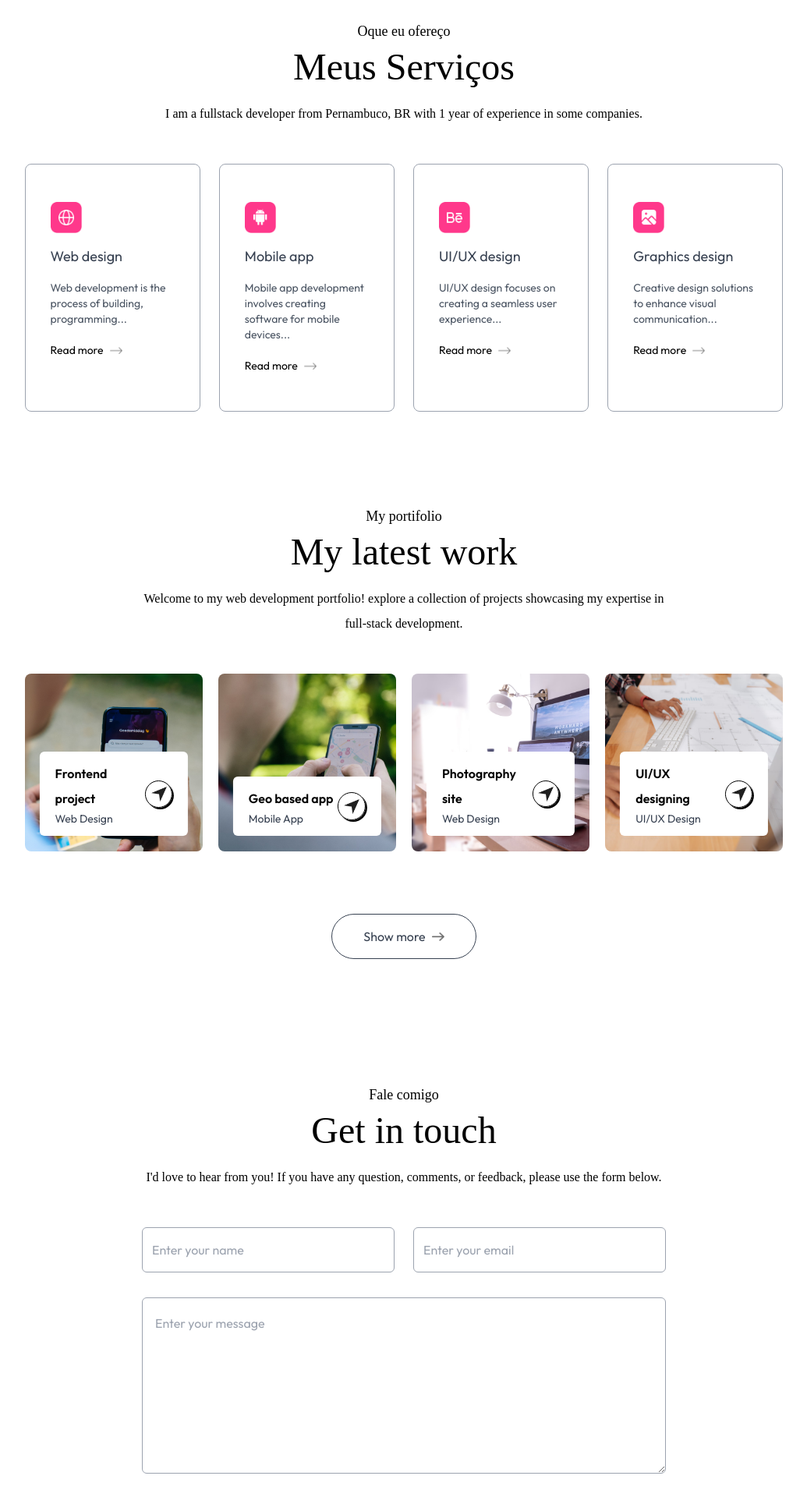
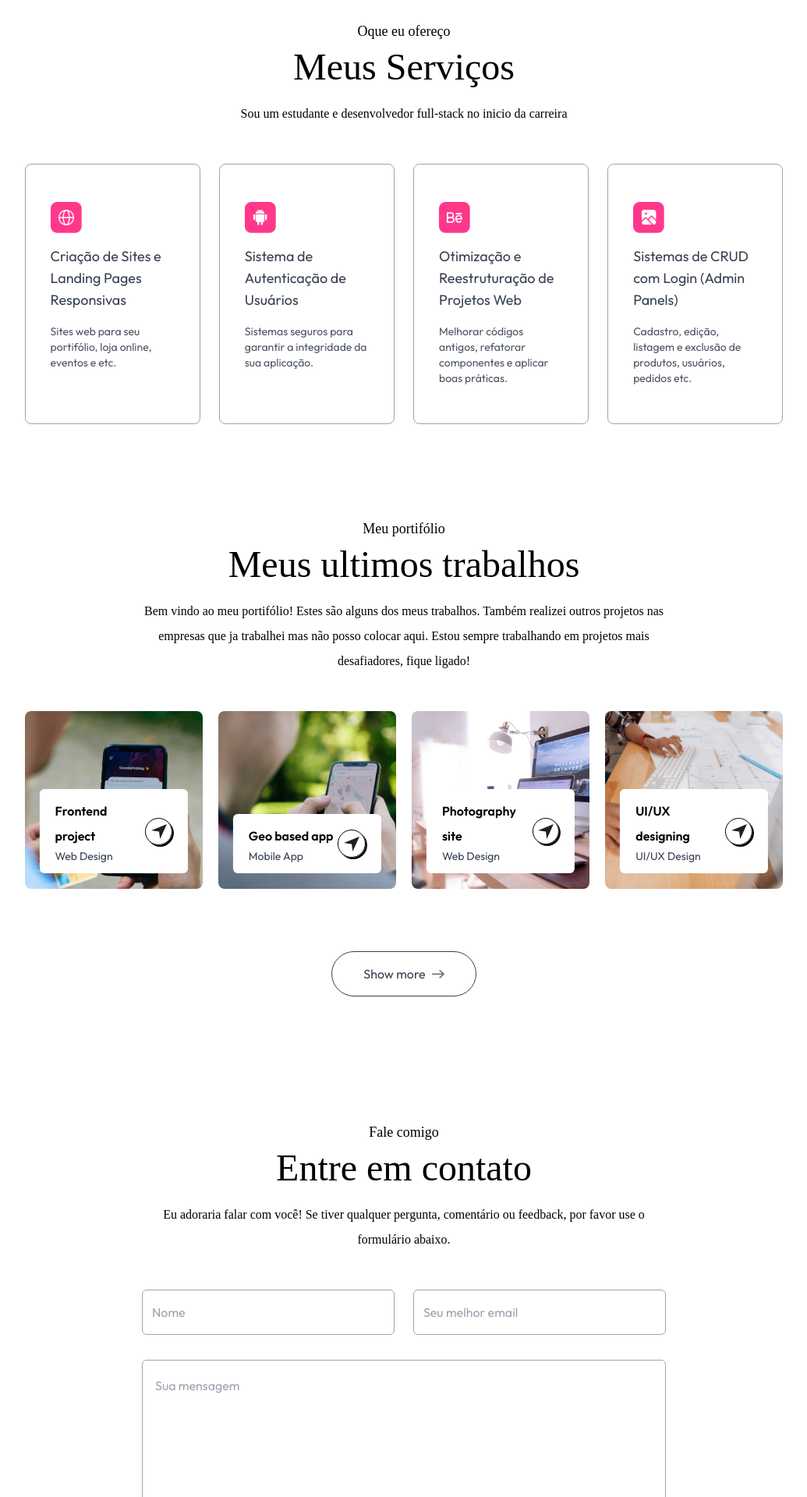
Before and after one commit to nattancode07/Meu-Portifolio, a Next.js app: page / in a window 1280 px wide. Shown: the part 1640-3560 px from the top of the page at 78% size, without its empty margins (122-1157 px from the left). Built offline with nearby package versions, Linux system fonts and the light colour scheme; a web font is replaced by a local one.

Commit message:
commit att curriculo

```diff
--- a/app/components/Contact.jsx
+++ b/app/components/Contact.jsx
@@ -46,14 +46,14 @@ const Contact = () => {
       initial={{y: -20, opacity: 0}}
       whileInView={{y: 0, opacity: 1}}
       transition={{delay: 0.5, duration: 0.5 }}
-      className="text-center text-5xl font-Ovo">Get in touch</motion.h2>
+      className="text-center text-5xl font-Ovo">Entre em contato</motion.h2>
       <motion.p
       initial={{opacity: 0}}
       whileInView={{opacity: 1}}
       transition={{delay: 0.7, duration: 0.5 }}
       className="text-center max-w-2xl mx-auto mt-5 mb-12 font-Ovo">
-        I'd love to hear from you! If you have any question, comments, or
-        feedback, please use the form below.
+        Eu adoraria falar com você! Se tiver qualquer pergunta,
+        comentário ou feedback, por favor use o formulário abaixo.
       </motion.p>
 
       <motion.form
@@ -75,7 +75,7 @@ const Contact = () => {
             whileInView={{x: 0, opacity: 1}}
             transition={{delay: 1.1, duration: 0.6 }}
             type="text"
-            placeholder="Enter your name"
+            placeholder="Nome"
             required
             className="flex-1 p-3 outline-none border-[0.5px] border-gray-400 rounded-md bg-white dark:bg-darkHover/30 dark:border-white/90"
             name="name"
@@ -85,7 +85,7 @@ const Contact = () => {
             whileInView={{x: 0, opacity: 1}}
             transition={{delay: 1.2, duration: 0.6 }}
             type="email"
-            placeholder="Enter your email"
+            placeholder="Seu melhor email"
             required
             className="flex-1 p-3 outline-none border-[0.5px] border-gray-400 rounded-md bg-white dark:bg-darkHover/30 dark:border-white/90"
             name="email"
@@ -104,7 +104,7 @@ const Contact = () => {
           whileInView={{y: 0, opacity: 1}}
           transition={{delay: 1.3, duration: 0.6 }}
           rows="6"
-          placeholder="Enter your message"
+          placeholder="Sua mensagem"
           required
           className="w-full p-4 outline-none border-[0.5px] border-gray-400 rounded-md bg-white mb-6 dark:bg-darkHover/30 dark:border-white/90"
           name="message"
@@ -116,7 +116,7 @@ const Contact = () => {
           type="submit"
           className="py-3 px-8 w-max flex items-center justify-between gap-2 bg-black/80 text-white rounded-full mx-auto hover:bg-black duration-500 dark:bg-transparent dark:border-[0.5px] dark:hover:bg-darkHover"
         >
-          Submit now{" "}
+          Enviar{" "}
           <Image src={assets.right_arrow_white} alt="" className="w-4" />
         </motion.button>
 
--- a/app/components/Header.jsx
+++ b/app/components/Header.jsx
@@ -48,7 +48,7 @@ const Header = () => {
         initial={{y: 30, opacity: 0}}
         whileInView={{y: 0, opacity: 1}}
         transition={{duration: 0.6, delay: 1.2}}
-        href="/sample-resume.pdf" download
+        href="/CurriculoElyaquimNattan2025.pdf" download
         className='px-10 py-3 border rounded-full border-gray-500 flex items-center gap-2 bg-white dark:text-black'>
           meu curriculo <Image src={assets.download_icon} alt='' className=' w-4'/></motion.a>
       </div>
--- a/app/components/Services.jsx
+++ b/app/components/Services.jsx
@@ -24,7 +24,7 @@ const Services = () => {
       initial={{opacity: 0}}
       whileInView={{opacity: 1}}
       transition={{delay: 0.7, duration: 0.5 }}
-      className='text-center max-w-2xl mx-auto mt-5 mb-12 font-Ovo'>I am a fullstack developer from Pernambuco, BR with 1 year of experience in some companies.</motion.p>
+      className='text-center max-w-2xl mx-auto mt-5 mb-12 font-Ovo'>Sou um estudante e desenvolvedor full-stack no inicio da carreira</motion.p>
 
     <motion.div
     initial={{opacity: 0}}
@@ -41,9 +41,9 @@ const Services = () => {
           <p className='text-sm text-gray-600 leading-5 dark;text-white/80'>
             {description}
           </p>
-          <a href={link} className='flex items-center gap-2 text-sm mt-5'>
+          {/*<a href={link} className='flex items-center gap-2 text-sm mt-5'>
             Read more <Image alt='' src={assets.right_arrow} className='w-4'/>
-          </a>
+          </a>*/}
         </motion.div>
       ))}
     </motion.div>
--- a/app/components/Work.jsx
+++ b/app/components/Work.jsx
@@ -14,17 +14,19 @@ const Work = ({isDarkMode, setDarkMode}) => {
       initial={{y: -20, opacity: 0}}
       whileInView={{y: 0, opacity: 1}}
       transition={{delay: 0.3, duration: 0.5 }}
-      className='text-center mb-2 text-lg font-Ovo'>My portifolio</motion.h4>
+      className='text-center mb-2 text-lg font-Ovo'>Meu portifólio</motion.h4>
       <motion.h2
       initial={{y: -20, opacity: 0}}
       whileInView={{y: 0, opacity: 1}}
       transition={{delay: 0.5, duration: 0.5 }}
-      className='text-center text-5xl font-Ovo'>My latest work</motion.h2>
+      className='text-center text-5xl font-Ovo'>Meus ultimos trabalhos</motion.h2>
       <motion.p
       initial={{opacity: 0}}
       whileInView={{opacity: 1}}
       transition={{delay: 0.7, duration: 0.5 }}
-      className='text-center max-w-2xl mx-auto mt-5 mb-12 font-Ovo'>Welcome to my web development portfolio! explore a collection of projects showcasing my expertise in full-stack development.</motion.p>
+      className='text-center max-w-2xl mx-auto mt-5 mb-12 font-Ovo'>Bem vindo ao meu portifólio! Estes são alguns dos meus trabalhos.
+      Também realizei outros projetos nas empresas que ja trabalhei mas não posso colocar aqui.
+      Estou sempre trabalhando em projetos mais desafiadores, fique ligado!</motion.p>
 
       <motion.div
       initial={{opacity: 0}}
--- a/assets/assets.js
+++ b/assets/assets.js
@@ -108,10 +108,10 @@ export const workData = [
 ]
 
 export const serviceData = [
-    { icon: assets.web_icon, title: 'Web design', description: 'Web development is the process of building, programming...', link: '' },
-    { icon: assets.mobile_icon, title: 'Mobile app', description: 'Mobile app development involves creating software for mobile devices...', link: '' },
-    { icon: assets.ui_icon, title: 'UI/UX design', description: 'UI/UX design focuses on creating a seamless user experience...', link: '' },
-    { icon: assets.graphics_icon, title: 'Graphics design', description: 'Creative design solutions to enhance visual communication...', link: '' },
+    { icon: assets.web_icon, title: 'Criação de Sites e Landing Pages Responsivas', description: 'Sites web para seu portifólio, loja online, eventos e etc.', link: '' },
+    { icon: assets.mobile_icon, title: 'Sistema de Autenticação de Usuários', description: 'Sistemas seguros para garantir a integridade da sua aplicação.', link: '' },
+    { icon: assets.ui_icon, title: 'Otimização e Reestruturação de Projetos Web', description: 'Melhorar códigos antigos, refatorar componentes e aplicar boas práticas.', link: '' },
+    { icon: assets.graphics_icon, title: 'Sistemas de CRUD com Login (Admin Panels)', description: 'Cadastro, edição, listagem e exclusão de produtos, usuários, pedidos etc.', link: '' },
 ]
 
 export const infoList = [
```
Also changed, not shown: 2 other files (tests, documents, lock files or other folders).
